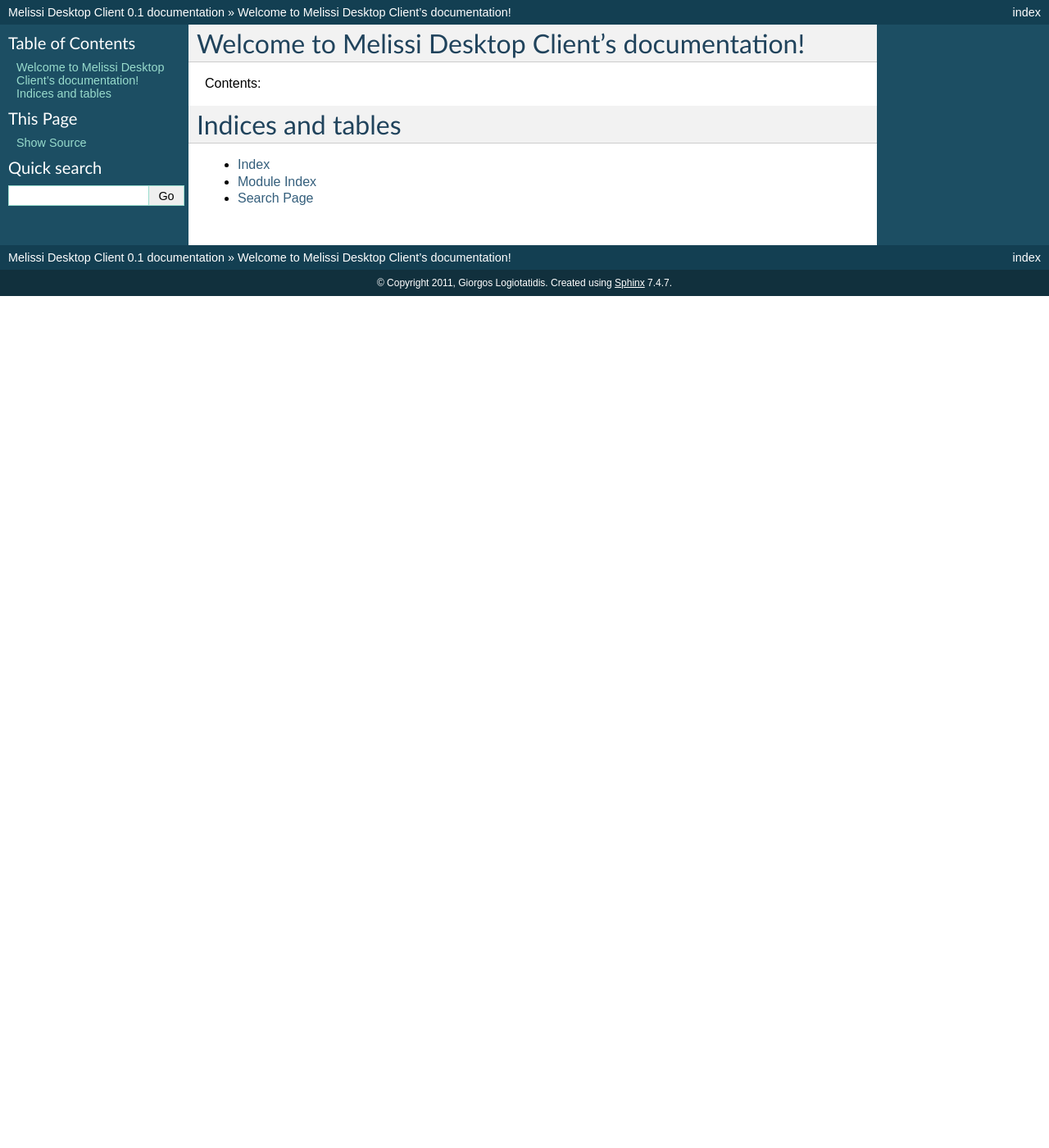
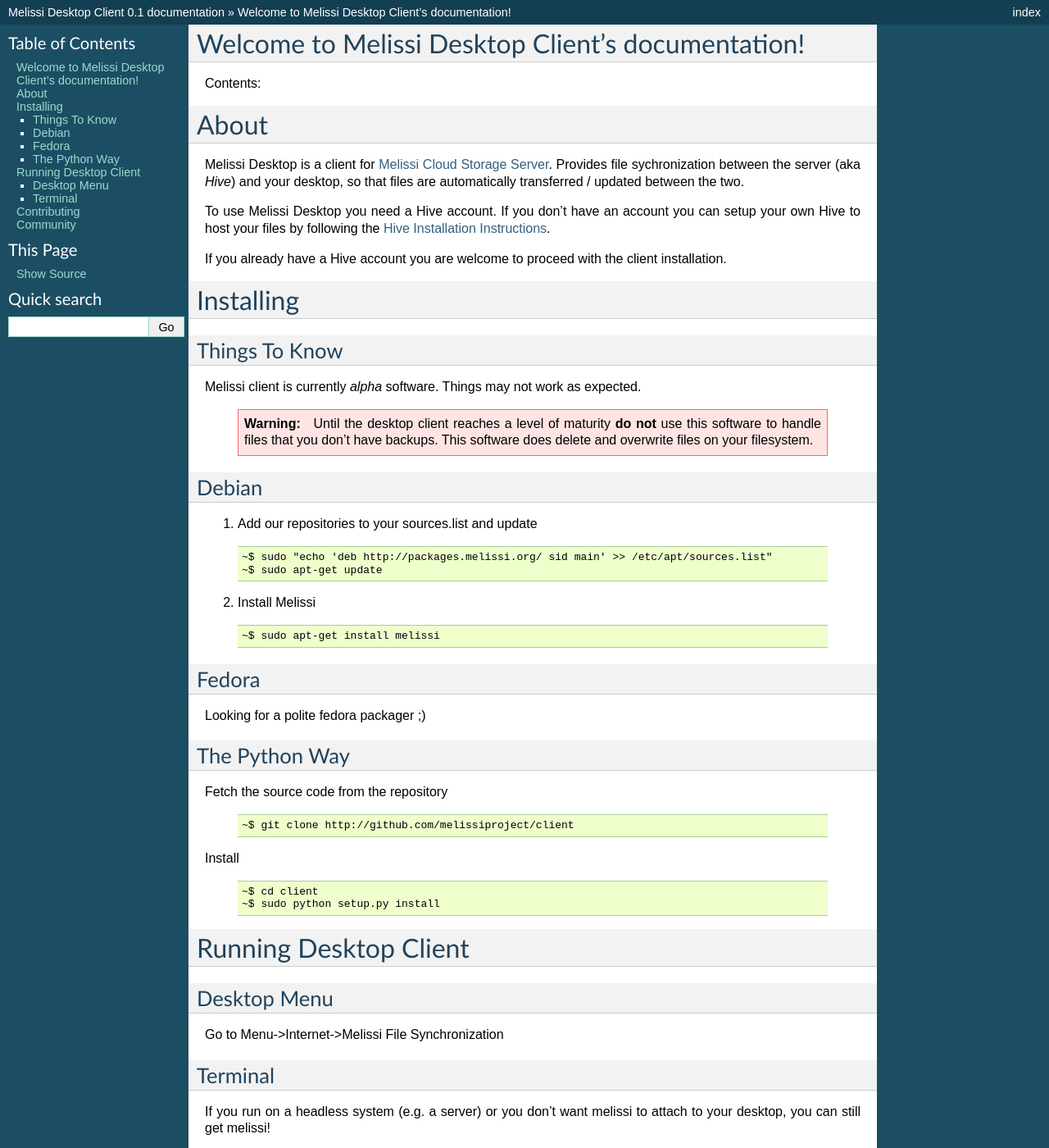
Before and after one commit to melissiproject/client, a Sphinx documentation site: the page built from docs/index.rst, in a window 1280 px wide and 1400 px high. Shown: the whole window at 82% size. Built offline with Sphinx 7.4.7, drawn with Linux system fonts in a browser that asks for light colours; some of the changed text lies outside the part shown.

Commit message:
initial documentation

```diff
--- a/docs/index.rst
+++ b/docs/index.rst
@@ -11,9 +11,134 @@
 .. toctree::
    :maxdepth: 2
 
-Indices and tables
-==================
+About
+=====
 
-* :ref:`genindex`
-* :ref:`modindex`
-* :ref:`search`
+Melissi Desktop is a client for `Melissi Cloud Storage Server
+<http://www.github.com/melissiproject/server>`_. Provides file
+sychronization between the server (aka *Hive*) and your desktop, so
+that files are automatically transferred / updated between the two.
+
+To use Melissi Desktop you need a Hive account. If you don't have an
+account you can setup your own Hive to host your files by following
+the `Hive Installation Instructions
+<http://melissi-server.readthedocs.org/en/latest/>`_.
+
+If you already have a Hive account you are welcome to proceed with the
+client installation.
+
+Installing
+==========
+
+Things To Know
+--------------
+
+Melissi client is currently *alpha* software. Things may not work as expected.
+
+  .. warning::
+
+     Until the desktop client reaches a level of maturity **do not**
+     use this software to handle files that you don't have
+     backups. This software does delete and overwrite files on your
+     filesystem.
+
+Debian
+------
+
+1. Add our repositories to your sources.list and update
+
+ ::
+
+ ~$ sudo "echo 'deb http://packages.melissi.org/ sid main' >> /etc/apt/sources.list"
+ ~$ sudo apt-get update
+
+2. Install Melissi
+
+  ::
+
+  ~$ sudo apt-get install melissi
+
+Fedora
+------
+
+Looking for a polite fedora packager ;)
+
+
+The Python Way
+--------------
+
+Fetch the source code from the repository
+
+ ::
+
+ ~$ git clone http://github.com/melissiproject/client
+
+Install
+
+ ::
+
+ ~$ cd client
+ ~$ sudo python setup.py install
+
+
+Running Desktop Client
+======================
+
+Desktop Menu
+------------
+
+Go to Menu->Internet->Melissi File Synchronization
+
+
+Terminal
+--------
+
+If you run on a headless system (e.g. a server) or you don't want
+melissi to attach to your desktop, you can still get melissi!
+
+ ::
+
+ ~$ melissi --no-desktop
+
+ .. warning::
+
+    You still need to create the initial configuration file using the
+    desktop version. This issue `is already reported
+    <https://github.com/melissiproject/client/issues/4>`_.
+
+Contributing
+============
+
+Melissi Project depends heavily on your contribution. You can help the
+development simply by using Melissi Desktop Client and reporting bugs
+to `our issue tracking system on github
+<http://www.github.com/melissiproject/client/issues/>`_ or, even
+better, by submitting patches that fix bug or introduce new features.
+
+All development is done on github under `melissi project
+<http://www.github.com/melissiproject>`_ so can easily fork and develop.
+
+You can post comments, questions and patches also on our developer's
+mailing list `melissi-dev
+<http://lists.melissi.org/cgi-bin/mailman/listinfo/melissi-dev>`_.
+
+
+Community
+=========
+
+* `Melissi Project Website <http://www.melissi.org>`_
+
+* `@melissiproject <http://www.twitter.com/melissiproject/>`_ twitter and `@melissiproject <http://identi.ca/melissiproject>`_
+
+* #melissiporject on freenode
+
+* `melissi-announce <http://lists.melissi.org/cgi-bin/mailman/listinfo/melissi-announce>`_  mailing list for the news
+
+
+
+.. Indices and tables
+.. ==================
+
+.. * :ref:`genindex`
+.. * :ref:`modindex`
+.. * :ref:`search`
```
